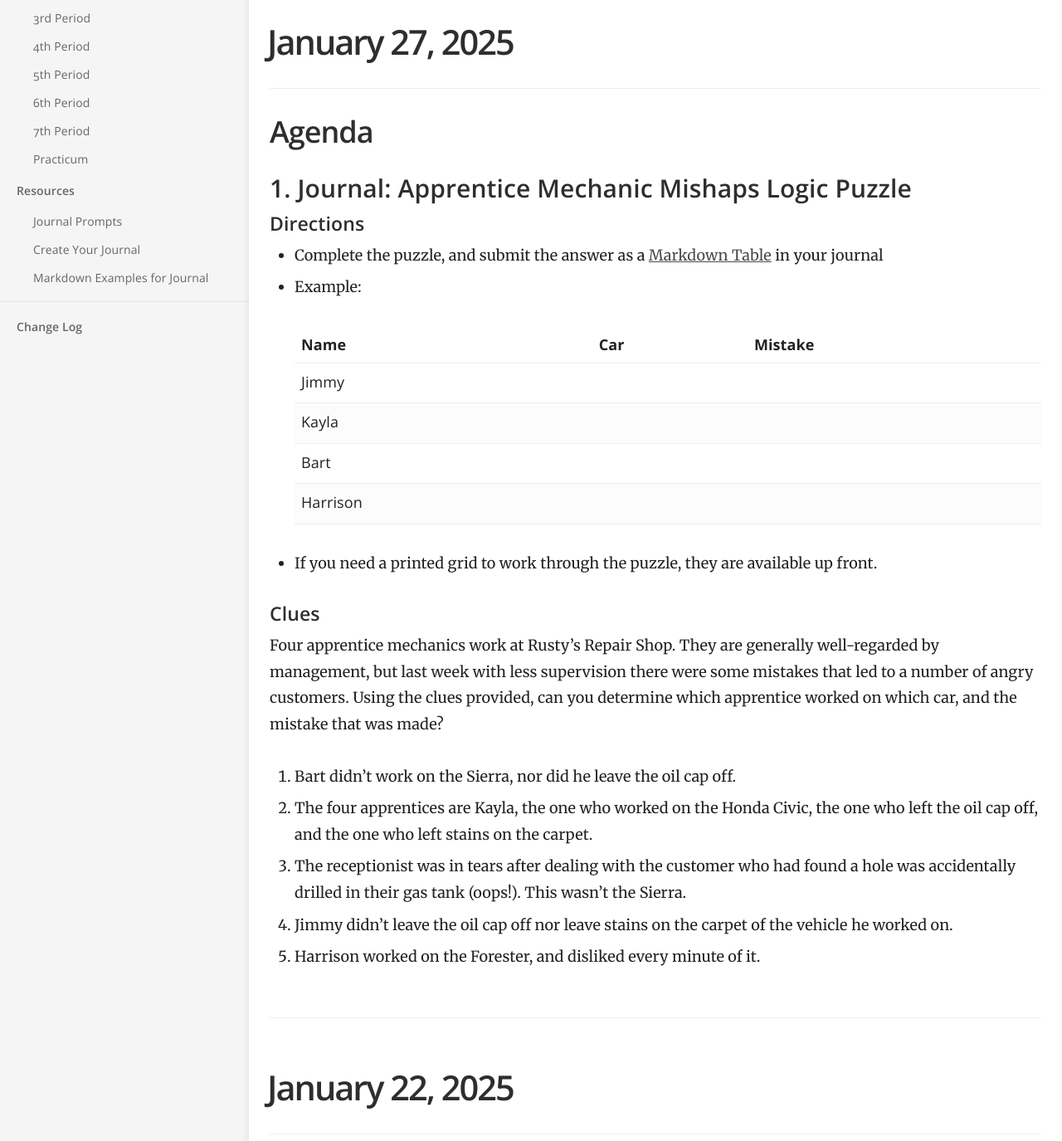
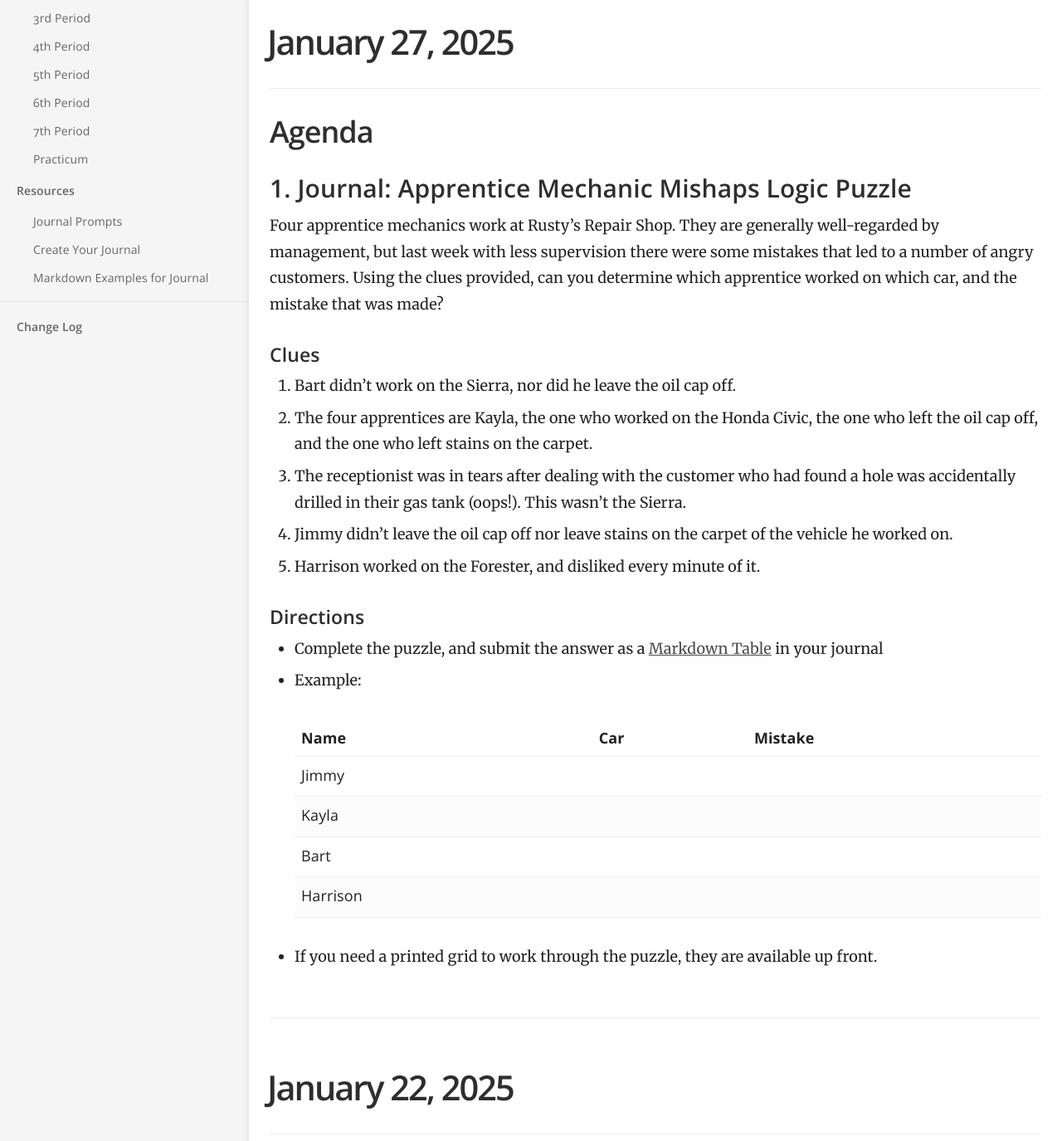
Before and after one commit to mswhitby/classroom, a Jekyll site: the page built from _docs/classes/1st.md, in a window 1280 px wide and 1400 px high, scrolled down 249 px. Shown: the top 1375 px of the window at 83% size. Built offline with Jekyll 4.4.1, drawn with Linux system fonts in a browser that asks for light colours; part of the change alters nothing that is shown.

Commit message:
Update lesson

```diff
--- a/_docs/classes/1st.md
+++ b/_docs/classes/1st.md
@@ -11,6 +11,16 @@ order: 1
 
 ### 1. Journal: Apprentice Mechanic Mishaps Logic Puzzle
 
+Four apprentice mechanics work at Rusty's Repair Shop. They are generally well-regarded by management, but last week with less supervision there were some mistakes that led to a number of angry customers. Using the clues provided, can you determine which apprentice worked on which car, and the mistake that was made?
+
+#### Clues
+
+1. Bart didn't work on the Sierra, nor did he leave the oil cap off.
+2. The four apprentices are Kayla, the one who worked on the Honda Civic, the one who left the oil cap off, and the one who left stains on the carpet.
+3. The receptionist was in tears after dealing with the customer who had found a hole was accidentally drilled in their gas tank (oops!). This wasn't the Sierra.
+4. Jimmy didn't leave the oil cap off nor leave stains on the carpet of the vehicle he worked on.
+5. Harrison worked on the Forester, and disliked every minute of it.
+
 #### Directions
 - Complete the puzzle, and submit the answer as a [Markdown Table](https://www.markdownguide.org/extended-syntax/#tables) in your journal
 - Example:
@@ -23,16 +33,6 @@ order: 1
     | Harrison |     |         |
 
 - If you need a printed grid to work through the puzzle, they are available  up front.
-
-#### Clues
-
-Four apprentice mechanics work at Rusty's Repair Shop. They are generally well-regarded by management, but last week with less supervision there were some mistakes that led to a number of angry customers. Using the clues provided, can you determine which apprentice worked on which car, and the mistake that was made?
-
-1. Bart didn't work on the Sierra, nor did he leave the oil cap off.
-2. The four apprentices are Kayla, the one who worked on the Honda Civic, the one who left the oil cap off, and the one who left stains on the carpet.
-3. The receptionist was in tears after dealing with the customer who had found a hole was accidentally drilled in their gas tank (oops!). This wasn't the Sierra.
-4. Jimmy didn't leave the oil cap off nor leave stains on the carpet of the vehicle he worked on.
-5. Harrison worked on the Forester, and disliked every minute of it.
 
 ----
 
```
